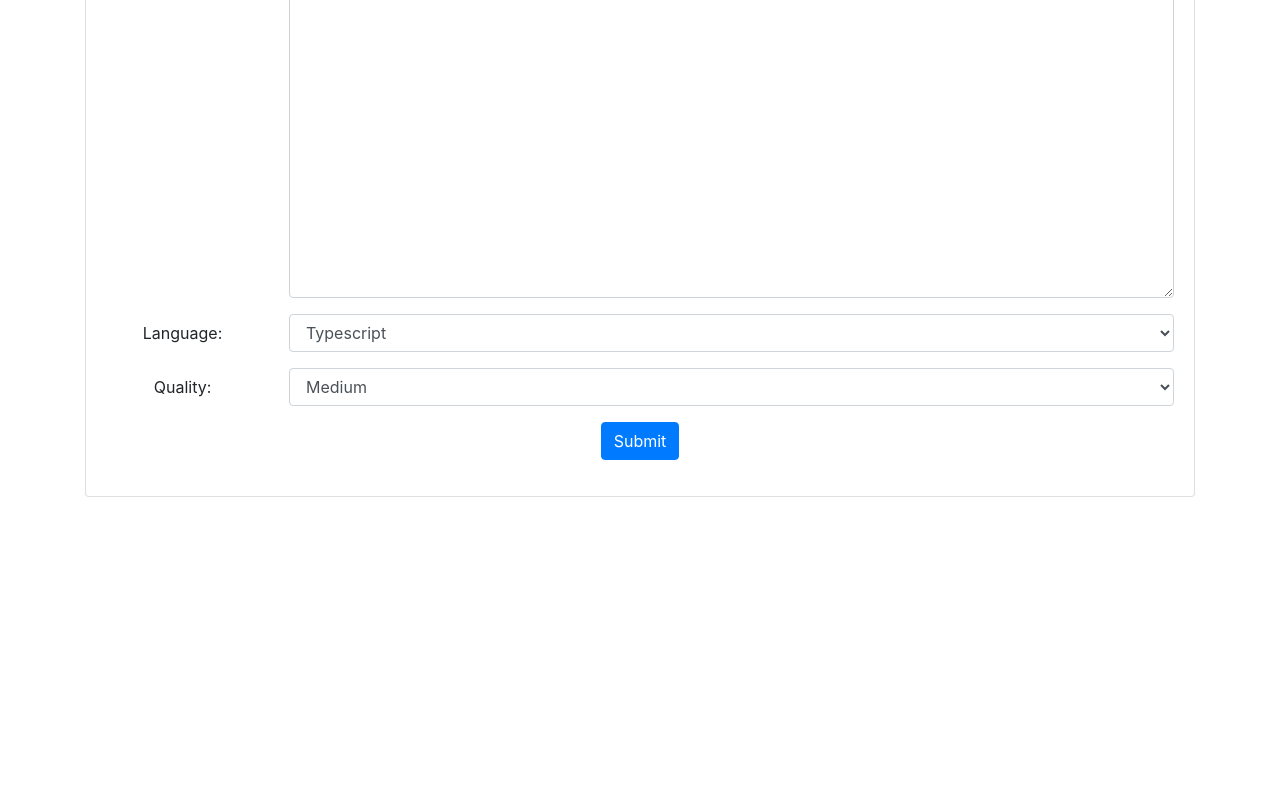
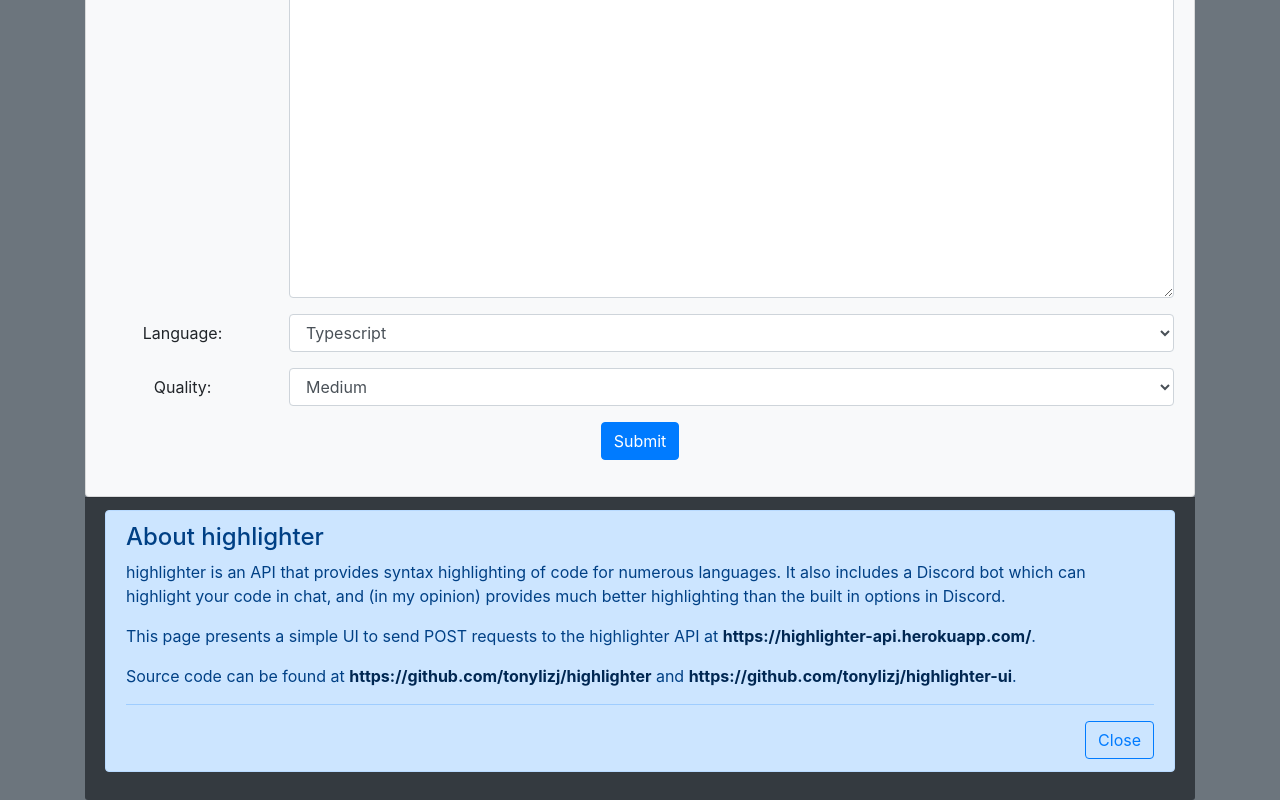
Before and after one commit to tonylizj/highlighter-ui, a React (Create React App) app: page / in a window 1280 px wide. Shown: the part 279-1079 px from the top of the page. Before the commit the page ends 800 px from the top, so only its background shows below. Built offline with nearby package versions, Linux system fonts and the light colour scheme.

Commit message:
added info section, better styling

```diff
--- a/src/App.css
+++ b/src/App.css
@@ -4,6 +4,10 @@ body {
   margin: 0;
   font-family: -apple-system, BlinkMacSystemFont, Segoe UI, Roboto, Oxygen,
     Ubuntu, Cantarell, Fira Sans, Droid Sans, Helvetica Neue, sans-serif;
+}
+
+body {
+  background-color: #6c757d;
 }
 
 a {
--- a/src/App.tsx
+++ b/src/App.tsx
@@ -2,16 +2,22 @@
 import React from 'react';
 import FormPage from './FormPage'; // eslint-disable-line
 import './App.css';
+import InfoAlert from './InfoAlert'; // eslint-disable-line
 
 function App() {
   return (
-    <div className="container">
-      <div className="card text-center">
-        <div className="card-header">
-          <h4>Make a request to the highlighter API</h4>
+    <div id="app" className="container-fluid">
+      <div className="container">
+        <div className="card text-center bg-light">
+          <div className="card-header">
+            <h4>Make a request to the highlighter API</h4>
+          </div>
+          <div className="card-body">
+            <FormPage />
+          </div>
         </div>
-        <div className="card-body">
-          <FormPage />
+        <div className="card-footer bg-dark">
+          <InfoAlert />
         </div>
       </div>
     </div>
--- /dev/null
+++ b/src/InfoAlert.tsx
@@ -0,0 +1,51 @@
+// eslint-disable-next-line no-use-before-define
+import React, { useState } from 'react';
+import { Alert, Button } from 'react-bootstrap';
+
+const apiLocation = 'https://highlighter-api.herokuapp.com/';
+const sourceLocation = 'https://github.com/tonylizj/highlighter';
+const UISourceLocation = 'https://github.com/tonylizj/highlighter-ui';
+
+const InfoAlert = () => {
+  const [show, setShow] = useState(true);
+
+  return (
+    <>
+      <Alert show={show} variant="primary">
+        <Alert.Heading>About highlighter</Alert.Heading>
+        <p>
+          highlighter is an API that provides syntax highlighting of code for numerous
+          languages. It also includes a Discord bot which can highlight your code in chat,
+          and (in my opinion) provides much better highlighting than the built in options
+          in Discord.
+        </p>
+        <p>
+          This page presents a simple UI to send POST requests to the highlighter API at
+          {' '}
+          <Alert.Link href={apiLocation}>{apiLocation}</Alert.Link>
+          .
+        </p>
+        <p>
+          Source code can be found at
+          {' '}
+          <Alert.Link href={sourceLocation}>{sourceLocation}</Alert.Link>
+          {' '}
+          and
+          {' '}
+          <Alert.Link href={UISourceLocation}>{UISourceLocation}</Alert.Link>
+          .
+        </p>
+        <hr />
+        <div className="d-flex justify-content-end">
+          <Button onClick={() => setShow(false)} variant="outline-primary">
+            Close
+          </Button>
+        </div>
+      </Alert>
+
+      {show ? null : <Button variant="primary" onClick={() => setShow(true)}>About highlighter</Button>}
+    </>
+  );
+};
+
+export default InfoAlert;
```
